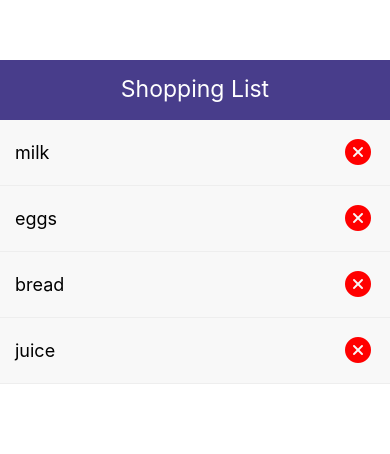
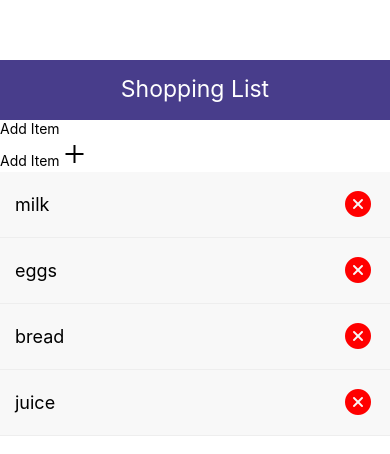
Before and after one commit to samchillcott/List2, a React Native app: screen / in a window 390 px wide. Shown: the top 454 px of the page. Built offline with nearby package versions, Linux system fonts and the light colour scheme.

Commit message:
Add item text and icon

```diff
--- a/App.js
+++ b/App.js
@@ -1,7 +1,9 @@
+import React, { useState } from 'react';
 import { StatusBar } from 'expo-status-bar';
-import React, { useState } from 'react';
 import { FlatList, StyleSheet, View } from 'react-native';
+
 import Header from './components/Header';
+import AddItem from './components/AddItem';
 import ListItem from './components/ListItem';
 
 export default function App() {
@@ -21,6 +23,7 @@ export default function App() {
   return (
     <View style={styles.container}>
       <Header title="Shopping List"/>
+      <AddItem />
       <FlatList
         data={items}
         renderItem={({item}) => <ListItem
--- /dev/null
+++ b/components/AddItem.js
@@ -0,0 +1,32 @@
+import React from 'react'
+import { StyleSheet, Text, View, TextInput, TouchableOpacity } from 'react-native'
+import { Ionicons } from '@expo/vector-icons';
+
+const AddItem = () => {
+    return (
+        <View>
+            <TextInput
+                placeholder="Add Item"
+                style={styles.input}
+            />
+            <TouchableOpacity style={styles.btn}>
+                <Text
+                    style={styles.btnText}>
+                    Add Item
+                    <Ionicons
+                    name="md-add"
+                    size={32}
+                    // onPress={() => deleteItem(item.id)}
+                />
+                </Text>
+
+            </TouchableOpacity>
+        </View>
+    )
+}
+
+const styles = StyleSheet.create({
+
+})
+
+export default AddItem;
--- a/components/ListItem.js
+++ b/components/ListItem.js
@@ -6,7 +6,8 @@ const ListItem = ({ item, deleteItem }) => {
     return (
         <TouchableOpacity style={styles.listItem}>
             <View style={styles.listItemView}>
-                <Text style={styles.listItemText}>{item.text}</Text>
+                <Text style={styles.listItemText}>{item.text}
+                </Text>
                 <Ionicons
                     name="md-close-circle"
                     size={32}
```
